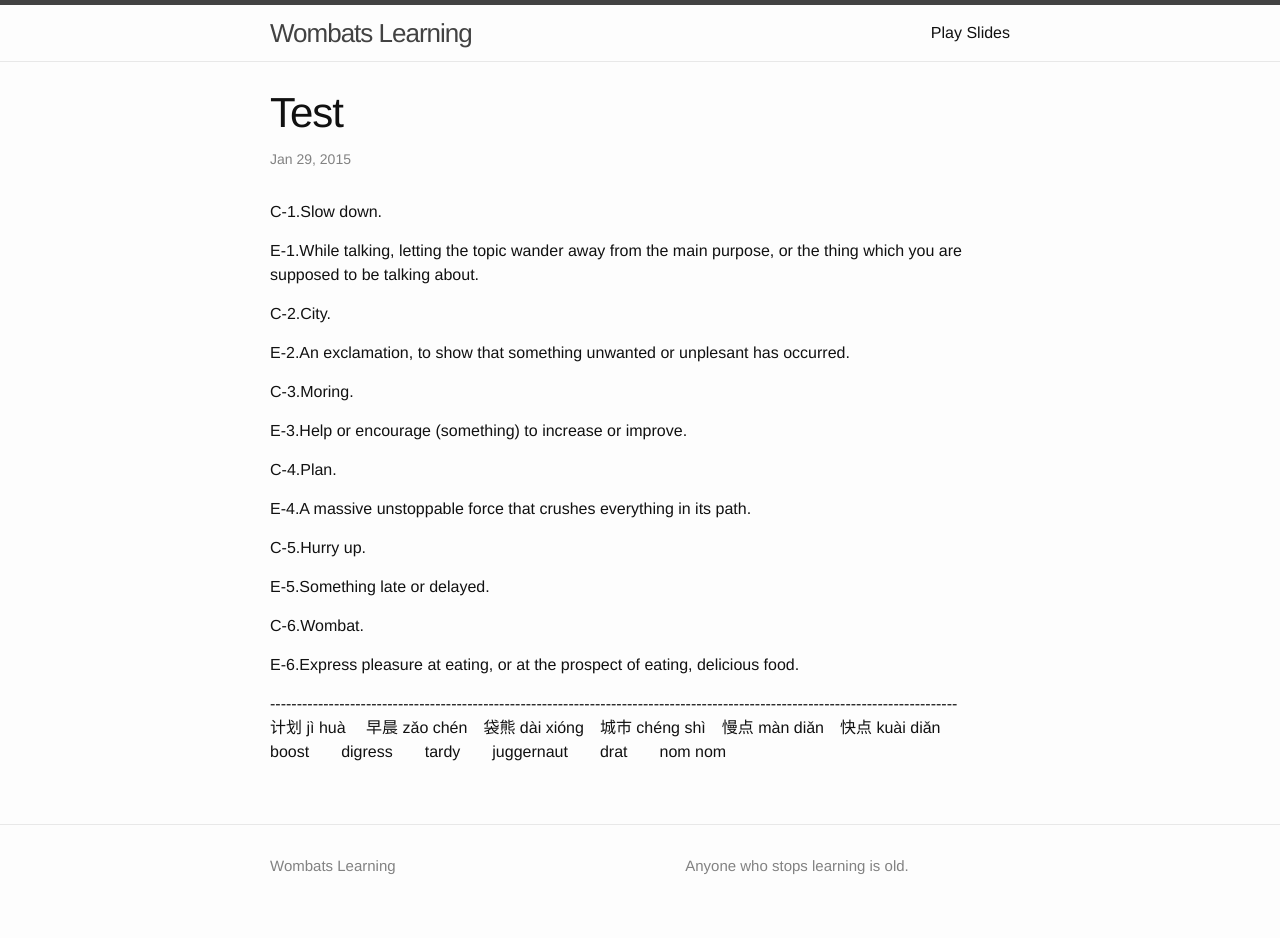
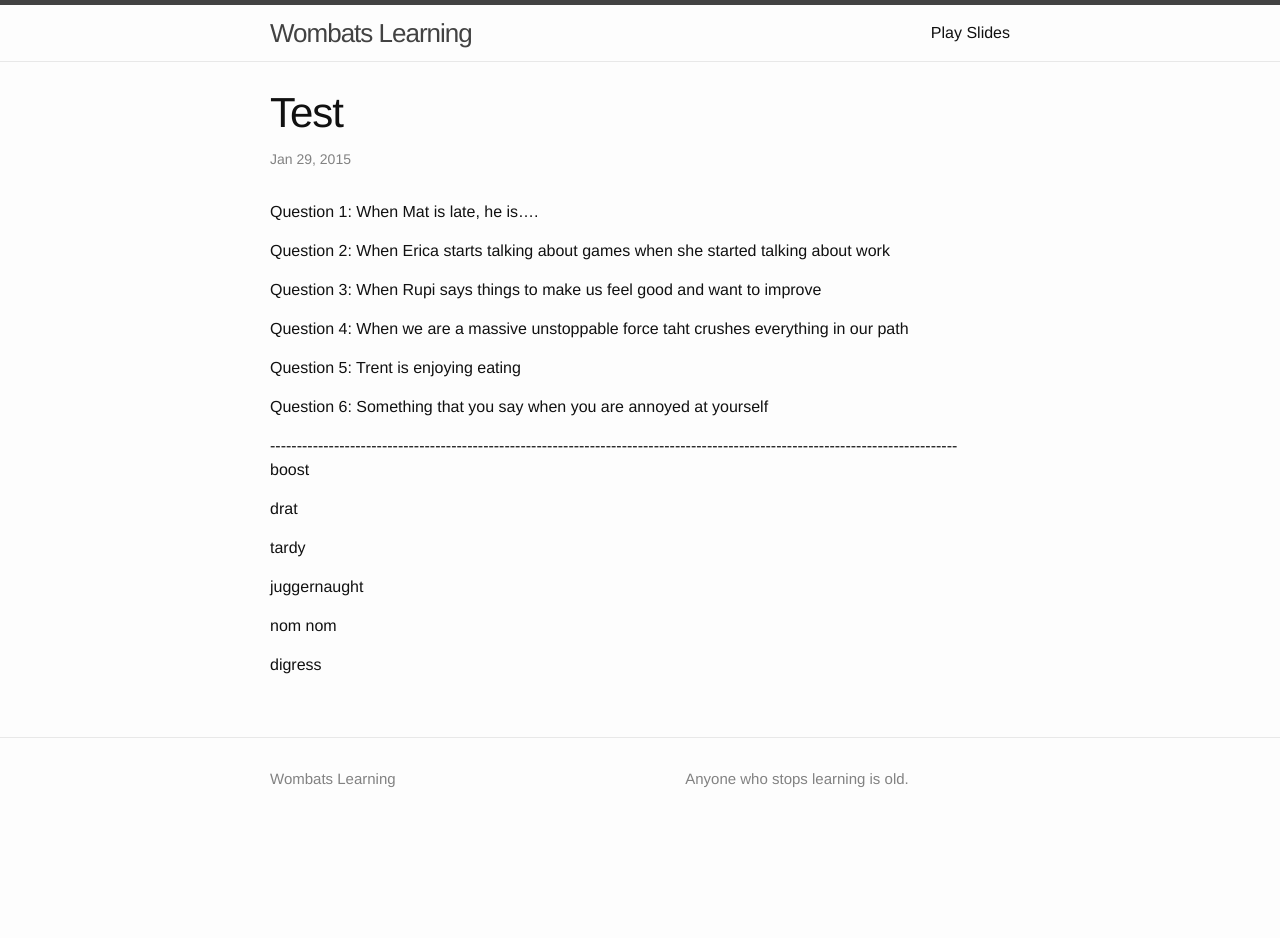
Before and after one commit to shangfei2014/wombats-learning, a Jekyll site: the page built from _posts/2015-01-29-test-english.markdown, in a window 1280 px wide. Built offline with Jekyll 4.4.1, drawn with Linux system fonts in a browser that asks for light colours; after the commit the page ends 900 px from its top, so only the background shows below that.

Commit message:
english test

```diff
--- a/_posts/2015-01-29-test-english.markdown
+++ b/_posts/2015-01-29-test-english.markdown
@@ -4,30 +4,29 @@ title:  "Test"
 date:   2015-01-29 09:01:22
 categories: english
 ---
-C-1.Slow down.
+Question 1: When Mat is late, he is....
 <p>
-E-1.While talking, letting the topic wander away from the main purpose, or the thing which you are supposed to be talking about.
+Question 2: When Erica starts talking about games when she started talking about work
 <p>
-C-2.City.
+Question 3: When Rupi says things to make us feel good and want to improve
 <p>
-E-2.An exclamation, to show that something unwanted or unplesant has occurred.
+Question 4: When we are a massive unstoppable force taht crushes everything in our path
 <p>
-C-3.Moring.
+Question 5: Trent is enjoying eating
 <p>
-E-3.Help or encourage (something) to increase or improve.
-<p>
-C-4.Plan.
-<p>
-E-4.A massive unstoppable force that crushes everything in its path.
-<p>
-C-5.Hurry up.
-<p>
-E-5.Something late or delayed.
-<p>
-C-6.Wombat.
-<p>
-E-6.Express pleasure at eating, or at the prospect of eating, delicious food.
+Question 6: Something that you say when you are annoyed at yourself
 <p>
 ---------------------------------------------------------------------------------------------------------------------------------
-<br>计划 jì huà &emsp;早晨 zǎo chén&emsp;袋熊 dài xióng&emsp;城市 chéng shì&emsp;慢点 màn diǎn&emsp;快点 kuài diǎn
-<br>boost&emsp;&emsp;digress&emsp;&emsp;tardy&emsp;&emsp;juggernaut&emsp;&emsp;drat&emsp;&emsp;nom nom
+<br>
+boost
+<p>
+drat
+<p>
+tardy
+<p>
+juggernaught
+<p>
+nom nom
+<p>
+digress
+<p>
```
